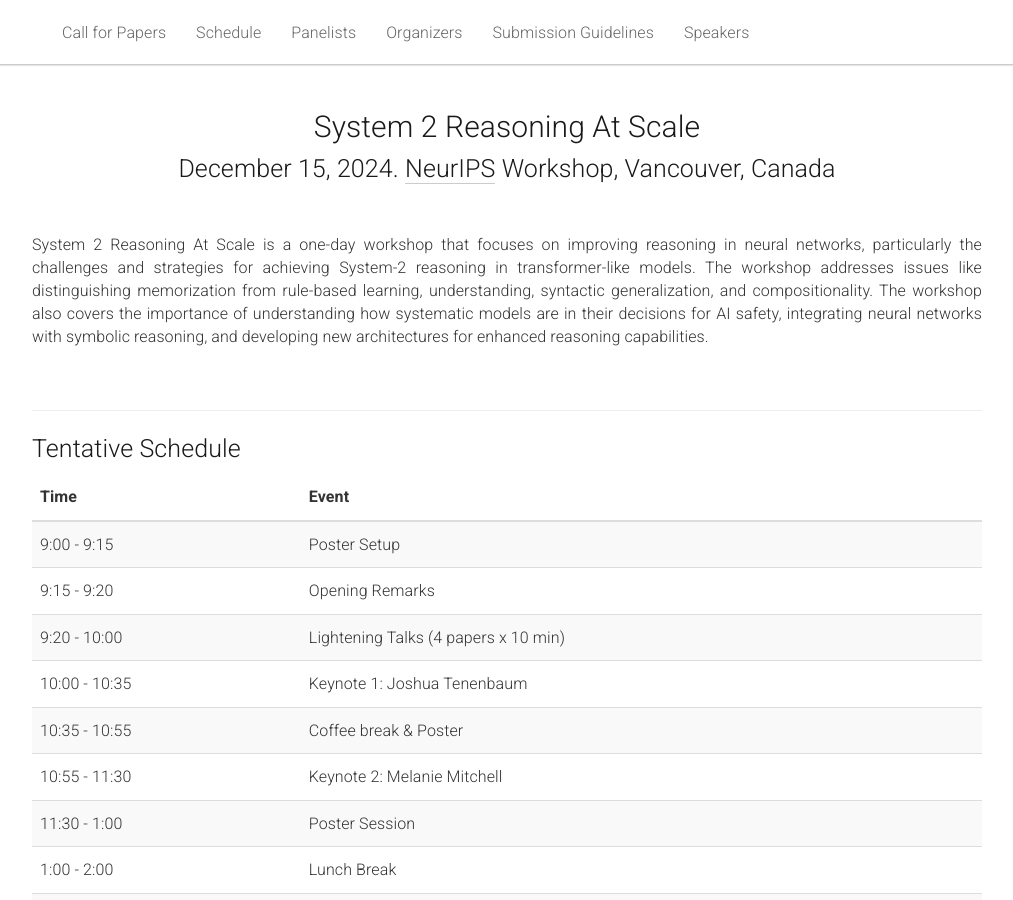
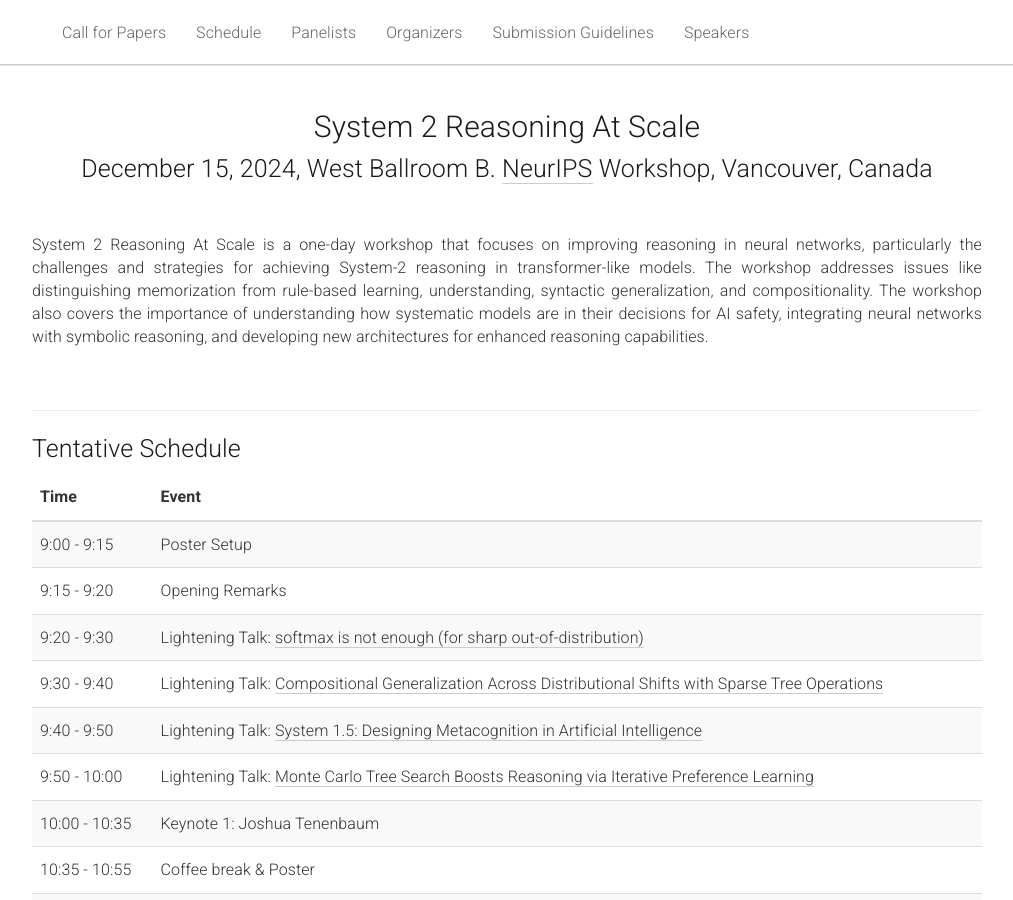
Before and after one commit to s2r-at-scale-workshop/s2r-at-scale-workshop.github.io, a Jekyll site: the page built from _pages/home.md, in a window 1280 px wide and 900 px high. Shown: the whole window, without its empty margins (133-1146 px from the left). Built offline with Jekyll 4.4.1, drawn with Linux system fonts in a browser that asks for light colours.

Commit message:
Update schedule

```diff
--- a/_pages/home.md
+++ b/_pages/home.md
@@ -13,7 +13,7 @@ acknowledgements: ""
 <div class="row">
   <div class="col-xs-12">
     <center><h1>System 2 Reasoning At Scale</h1></center>
-    <center><h2>December 15, 2024. <a href="https://neurips.cc/">NeurIPS</a> Workshop, Vancouver, Canada</h2></center>
+    <center><h2>December 15, 2024, West Ballroom B. <a href="https://neurips.cc/">NeurIPS</a> Workshop, Vancouver, Canada</h2></center>
 
   </div>
 </div>
@@ -55,8 +55,20 @@ acknowledgements: ""
           <td>Opening Remarks</td>
         </tr>
         <tr>
-          <td>9:20 - 10:00</td>
-          <td>Lightening Talks (4 papers x 10 min)</td>
+          <td>9:20 - 9:30</td>
+          <td>Lightening Talk: <a href="https://openreview.net/forum?id=FdcrOyDKEc">softmax is not enough (for sharp out-of-distribution)</a></td>
+        </tr>
+        <tr>
+          <td>9:30 - 9:40</td>
+          <td>Lightening Talk: <a href="https://openreview.net/forum?id=yxVYRwdjzB">Compositional Generalization Across Distributional Shifts with Sparse Tree Operations</a></td>
+        </tr>
+        <tr>
+          <td>9:40 - 9:50</td>
+          <td>Lightening Talk: <a href="https://openreview.net/forum?id=SEJg9yIhPz">System 1.5: Designing Metacognition in Artificial Intelligence</a></td>
+        </tr>
+        <tr>
+          <td>9:50 - 10:00</td>
+          <td>Lightening Talk: <a href="https://openreview.net/forum?id=s004OmYP2P">Monte Carlo Tree Search Boosts Reasoning via Iterative Preference Learning</a></td>
         </tr>
         <tr>
           <td>10:00 - 10:35</td>
```
